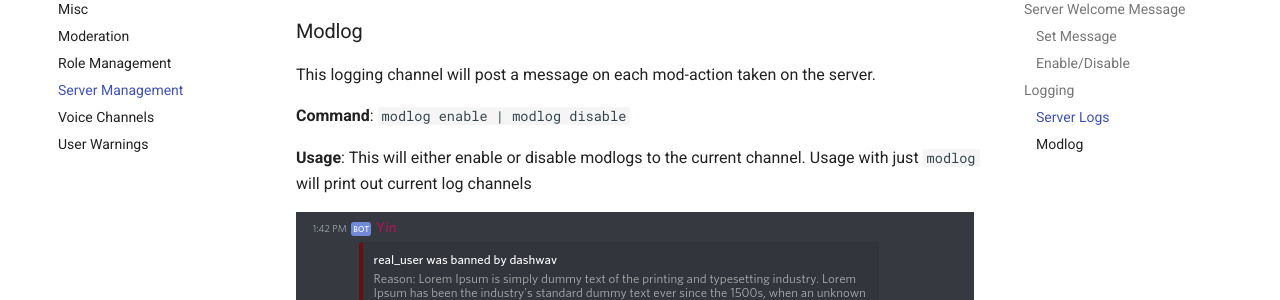
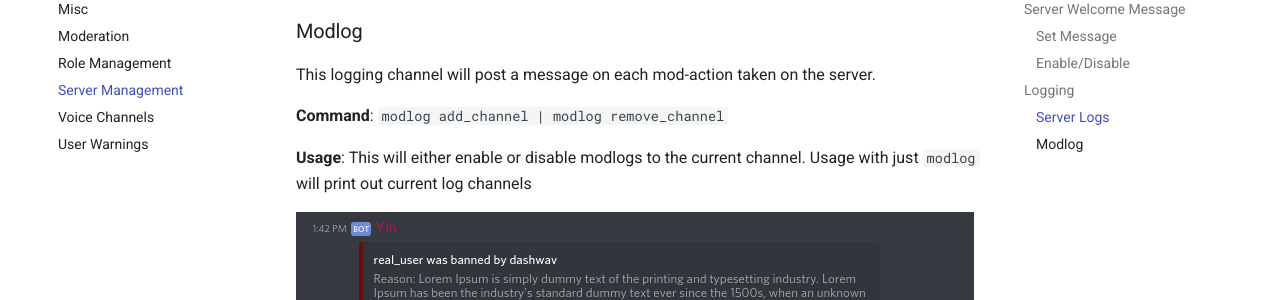
Before and after one commit to dashwav/yin-bot, an MkDocs documentation site: the page built from documentation/docs/commands/Server.md, in a window 1280 px wide and 900 px high, scrolled down 2513 px. Shown: the part 153-453 px from the top of the window. Built offline with MkDocs 1.6.1 and Material for MkDocs 9.7.7, drawn with Linux system fonts in a browser that asks for light colours.

Commit message:
Update Server.md

```diff
--- a/documentation/docs/commands/Server.md
+++ b/documentation/docs/commands/Server.md
@@ -57,7 +57,7 @@ This logging channel will serve as a log for all general purpose server logging
 ### Modlog
 This logging channel will post a message on each mod-action taken on the server.
 
-**Command**: `modlog enable | modlog disable`
+**Command**: `modlog add_channel | modlog remove_channel`
 
 **Usage**: This will either enable or disable modlogs to the current channel. Usage with just `modlog` will print out current log channels
 
```
